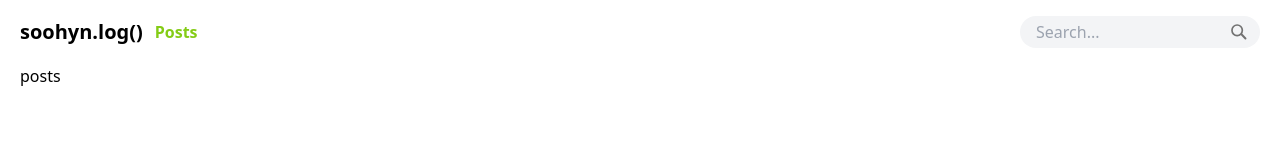
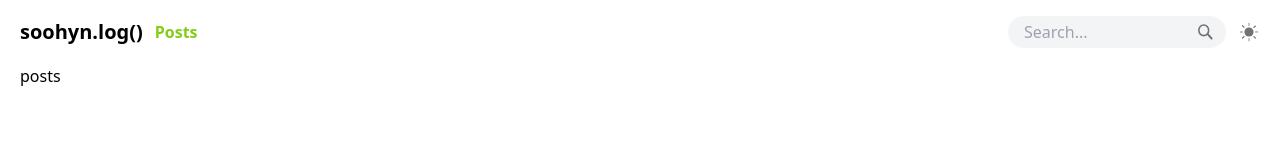
Before and after one commit to soohyn/soohyn.github.io, a Next.js app: page /posts in a window 1280 px wide. Shown: the top 160 px of the page. Built offline with nearby package versions, Linux system fonts and the light colour scheme.

Commit message:
feat: darkmode button

```diff
--- /dev/null
+++ b/src/components/DarkmodeButton.tsx
@@ -0,0 +1,26 @@
+"use client";
+
+import Image from "next/image";
+import { FC, useState } from "react";
+import IconSun from "../assets/sun.svg";
+import IconMoon from "../assets/moon.svg";
+
+const DarkmodeButton: FC = () => {
+  const [isDark, setIsDark] = useState<boolean>(false);
+
+  const onClickDarkmode = () => {
+    setIsDark((prev) => !prev);
+  };
+
+  return (
+    <button onClick={onClickDarkmode}>
+      {isDark ? (
+        <Image src={IconMoon} alt="moon.svg" width={24} height={24} />
+      ) : (
+        <Image src={IconSun} alt="sun.svg" width={24} height={24} />
+      )}
+    </button>
+  );
+};
+
+export default DarkmodeButton;
--- a/src/components/Header.tsx
+++ b/src/components/Header.tsx
@@ -4,6 +4,7 @@ import Link from "next/link";
 import { usePathname } from "next/navigation";
 import { FC } from "react";
 import SearchInput from "./SearchInput";
+import DarkmodeButton from "./DarkmodeButton";
 
 interface Router {
   label: string;
@@ -43,8 +44,9 @@ const Header: FC = () => {
         <ul className="flex flex-row items-center">{routersMap}</ul>
       </nav>
 
-      <div className="flex flex-row">
+      <div className="flex flex-row gap-3">
         <SearchInput />
+        <DarkmodeButton />
       </div>
     </header>
   );
```
Also changed, not shown: src/assets/moon.svg (added), src/assets/sun.svg (added).
